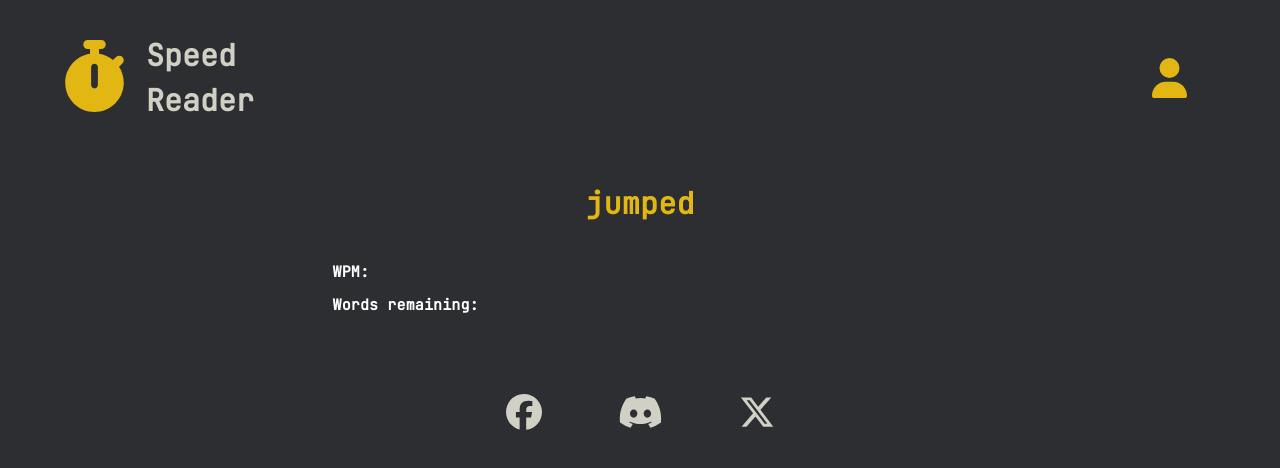
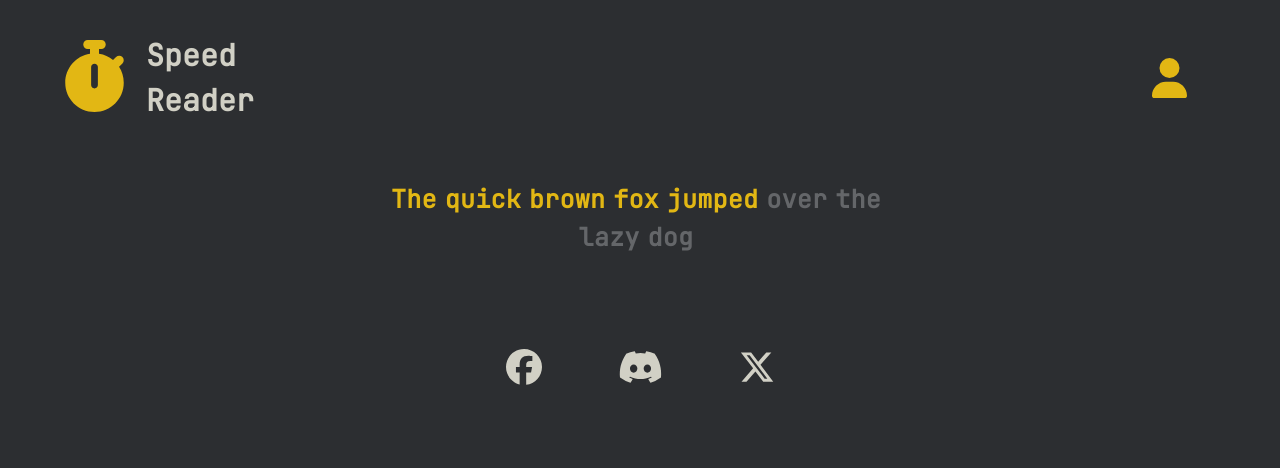
Before and after one commit to mithun-sri/speed-reader, a React (Create React App) app in the folder frontend/: page /mode-1-game in a window 1280 px wide. Shown: the top 468 px of the page. Built offline with nearby package versions, Linux system fonts and the light colour scheme; no server answers.

Commit message:
[cyw321/#43] Implemented mode 1.2 to display multiline & justified text

```diff
--- a/frontend/src/App.tsx
+++ b/frontend/src/App.tsx
@@ -1,5 +1,5 @@
 import { BrowserRouter, Routes, Route } from "react-router-dom";
-import StandardModeGameView from "./views/StandardMode/StandardMode";
+import StandardModeGameView, {StandardMode} from "./views/StandardMode/StandardMode";
 import PreGameView from "./views/PreGame/PreGame";
 import Context from "./Context";
 import { useState } from "react";
@@ -14,7 +14,7 @@ function App() {
         <Routes>
           <Route path="/" element={<ModeSelectView />} />
           <Route path="/pre-game" element={<PreGameView />} />
-          <Route path="/mode-1-game" element={<StandardModeGameView />} />
+          <Route path="/mode-1-game" element={<StandardModeGameView mode={StandardMode.Justified} />} />
           <Route path="/mode-2-game" />
           <Route path="/mode-3-game" />
         </Routes>
--- a/frontend/src/views/StandardMode/StandardMode.tsx
+++ b/frontend/src/views/StandardMode/StandardMode.tsx
@@ -3,12 +3,17 @@ import Footer from "../../components/Footer/Footer";
 import CountdownComponent from "../../components/Counter/Counter";
 import { STANDARD_MODE_1 } from "../../common/constants";
 import JetBrainsMonoText from "../../components/Text/TextComponent";
-import PropTypes from 'prop-types';
+import PropTypes from "prop-types";
 import "./StandardMode.css";
-import axios, { AxiosResponse, AxiosError } from 'axios';
+import axios, { AxiosResponse, AxiosError } from "axios";
 
 import { useEffect, useState } from "react";
 import Box from "@mui/material/Box";
+
+export enum StandardMode {
+  Word = 0,
+  Justified = 1,
+}
 
 interface TextsApiResponse {
   text: string;
@@ -16,18 +21,22 @@ interface TextsApiResponse {
 
 const StandardModeGameView: React.FC<{
   wpm?: number;
-}> = ({ wpm }) => {
-  const [text, setText] = useState("The quick brown fox jumped over the lazy dog");
+  mode?: StandardMode;
+}> = ({ wpm, mode }) => {
+  const [text, setText] = useState(
+    "The quick brown fox jumped over the lazy dog",
+  );
 
   useEffect(() => {
     const config = {
-      method: 'get',
+      method: "get",
       maxBodyLength: Infinity,
       url: `${process.env.API_HOSTNAME}/api/v1/game/texts`,
-      headers: { }
+      headers: {},
     };
 
-    axios.request(config)
+    axios
+      .request(config)
       .then((response: AxiosResponse<TextsApiResponse>) => {
         console.log(JSON.stringify(response.data));
         setText(response.data.text);
@@ -35,8 +44,7 @@ const StandardModeGameView: React.FC<{
       .catch((error: AxiosError) => {
         console.log(error);
       });
-  }
-  , []);
+  }, []);
 
   const [showGameScreen, setShowGameScreen] = useState(false);
 
@@ -56,7 +64,11 @@ const StandardModeGameView: React.FC<{
     <Box>
       <Header />
       {showGameScreen ? (
-        <StandardModeGameComponent wpm={wpm || 200} text={text} />
+        <StandardModeGameComponent
+          wpm={wpm || 200}
+          text={text}
+          mode={mode || StandardMode.Word}
+        />
       ) : (
         countdownComp
       )}
@@ -67,12 +79,14 @@ const StandardModeGameView: React.FC<{
 
 StandardModeGameView.propTypes = {
   wpm: PropTypes.number,
+  mode: PropTypes.oneOf([StandardMode.Word, StandardMode.Justified]),
 };
 
 const StandardModeGameComponent: React.FC<{
   wpm: number;
   text: string;
-}> = ({ wpm, text }) => {
+  mode: StandardMode;
+}> = ({ wpm, text, mode }) => {
   return (
     <Box
       sx={{
@@ -82,28 +96,11 @@ const StandardModeGameComponent: React.FC<{
         alignItems: "center",
       }}
     >
-      <ReadingTextDisplay text={text} wpm={wpm} />
-      <Box
-        sx={{
-          padding: "10px",
-          width: "50%",
-          display: "flex",
-          flexDirection: "column",
-          textAlign: "start",
-        }}
-      >
-        <JetBrainsMonoText
-          text="WPM: "
-          size={15}
-          color="#fff"
-        ></JetBrainsMonoText>
-        <Box style={{ marginTop: "10px" }}></Box>
-        <JetBrainsMonoText
-          text="Words remaining: "
-          size={15}
-          color="#fff"
-        ></JetBrainsMonoText>
-      </Box>
+      {mode == StandardMode.Word ? (
+        <WordTextDisplay text={text} wpm={wpm} />
+      ) : (
+        <JustifiedTextDisplay text={text} wpm={wpm} />
+      )}
     </Box>
   );
 };
@@ -111,6 +108,7 @@ const StandardModeGameComponent: React.FC<{
 StandardModeGameComponent.propTypes = {
   wpm: PropTypes.number.isRequired,
   text: PropTypes.string.isRequired,
+  mode: PropTypes.oneOf([StandardMode.Word, StandardMode.Justified]).isRequired,
 };
 
 const nonHighlightedWord: React.FC<{
@@ -137,7 +135,11 @@ const highlightedWord: React.FC<{
   );
 };
 
-const ReadingTextDisplay: React.FC<{
+/*
+  Mode 1.1 (Word): Standard mode displaying the text one word at a time
+  based on the specified words per minute (wpm).
+*/
+const WordTextDisplay: React.FC<{
   text: string;
   wpm: number;
   size?: number;
@@ -154,7 +156,7 @@ const ReadingTextDisplay: React.FC<{
     }
     if (event.code === "ArrowDown") {
       console.log("ArrowDown");
-      setWpm(curr_wpm - 5);
+      setWpm(Math.max(curr_wpm - 5, 1));
       console.log(curr_wpm);
     }
   };
@@ -195,7 +197,90 @@ const ReadingTextDisplay: React.FC<{
   );
 };
 
-ReadingTextDisplay.propTypes = {
+WordTextDisplay.propTypes = {
+  text: PropTypes.string.isRequired,
+  wpm: PropTypes.number.isRequired,
+  size: PropTypes.number,
+};
+
+/*
+  Mode 1.2 (Justified): Standard mode displaying the entire text in a justified format across multiple lines.
+  Words are highlighted sequentially based on the specified words per minute (wpm).
+*/
+const JustifiedTextDisplay: React.FC<{
+  text: string;
+  wpm: number;
+  size?: number;
+}> = ({ text, wpm, size }) => {
+  const [highlightedIndex, setHighlightedIndex] = useState(0);
+  const [curr_wpm, setWpm] = useState(wpm);
+
+  const handleKeyDown = (event: KeyboardEvent): void => {
+    if (event.code === "ArrowUp") {
+      console.log("ArrowUp");
+      setWpm(curr_wpm + 5);
+      console.log(curr_wpm);
+    }
+    if (event.code === "ArrowDown") {
+      console.log("ArrowDown");
+      setWpm(Math.max(curr_wpm - 5, 1));
+      console.log(curr_wpm);
+    }
+  };
+  // updates WPM based on keyboard event
+  useEffect(() => {
+    window.addEventListener("keydown", handleKeyDown);
+
+    return () => window.removeEventListener("keydown", handleKeyDown);
+  }, [curr_wpm]);
+
+  // updates which word to be highlighted
+  useEffect(() => {
+    const wordsArray = text.split(" ");
+
+    const interval = setInterval(() => {
+      setHighlightedIndex((prevIndex) => {
+        const newIndex = prevIndex + 1;
+        return newIndex < wordsArray.length ? newIndex : prevIndex;
+      });
+    }, 60000 / curr_wpm);
+
+    return () => {
+      clearInterval(interval);
+    };
+  }, [text, curr_wpm]);
+
+  return (
+    <Box
+      sx={{
+        width: "500px",
+        padding: "25px",
+        display: "flex",
+        justifyContent: "center",
+        alignItems: "center",
+        flexWrap: "wrap",
+      }}
+    >
+      {text.split(" ").map((word, index) => (
+        <Box
+          component="span"
+          key={index}
+          sx={{
+            marginRight: "8px",
+          }}
+        >
+          <JetBrainsMonoText
+            text={word}
+            size={25}
+            color={index <= highlightedIndex ? "#E2B714" : "#646669"}
+          ></JetBrainsMonoText>
+        </Box>
+      ))}
+    </Box>
+  );
+};
+
+JustifiedTextDisplay.propTypes = {
   text: PropTypes.string.isRequired,
   wpm: PropTypes.number.isRequired,
   size: PropTypes.number,
```
